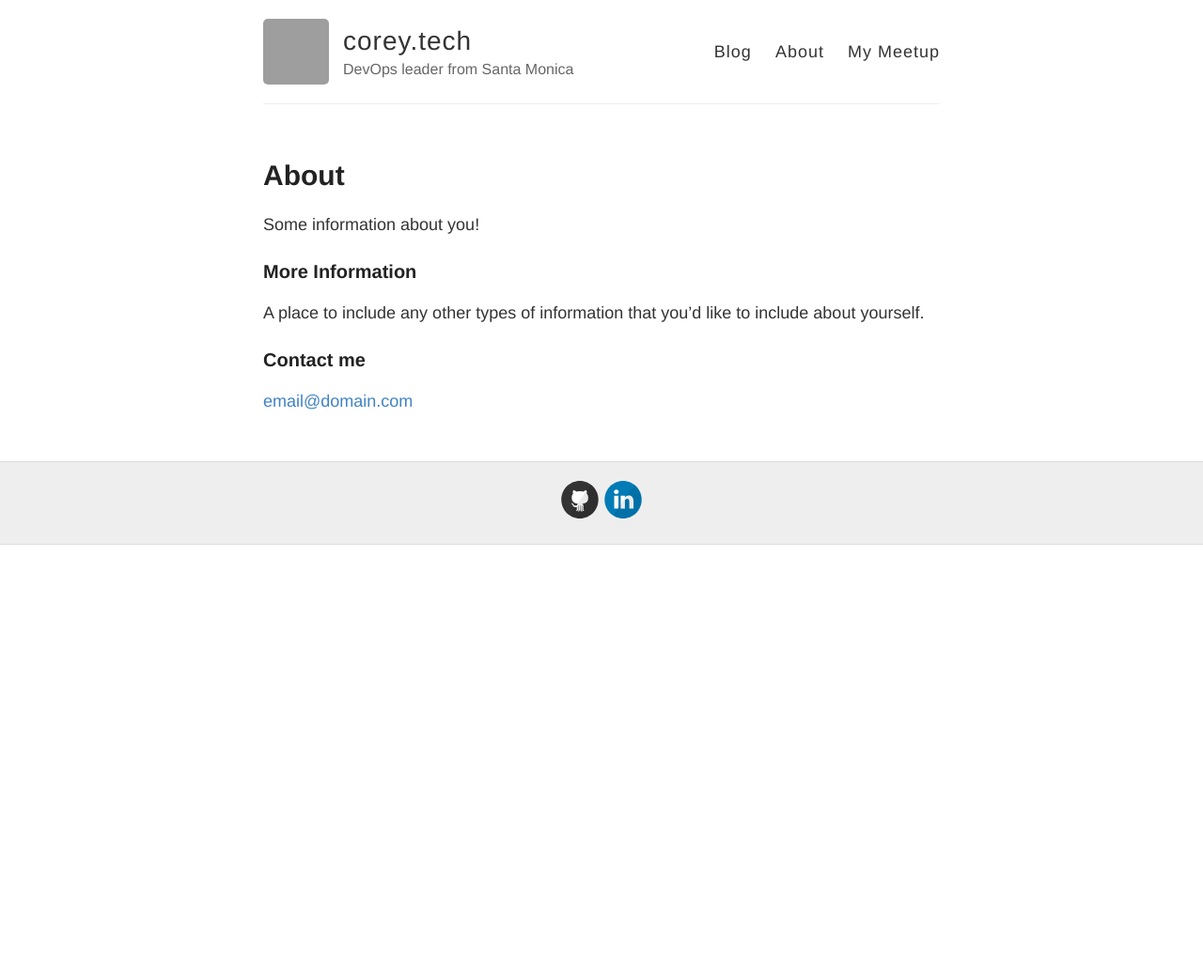
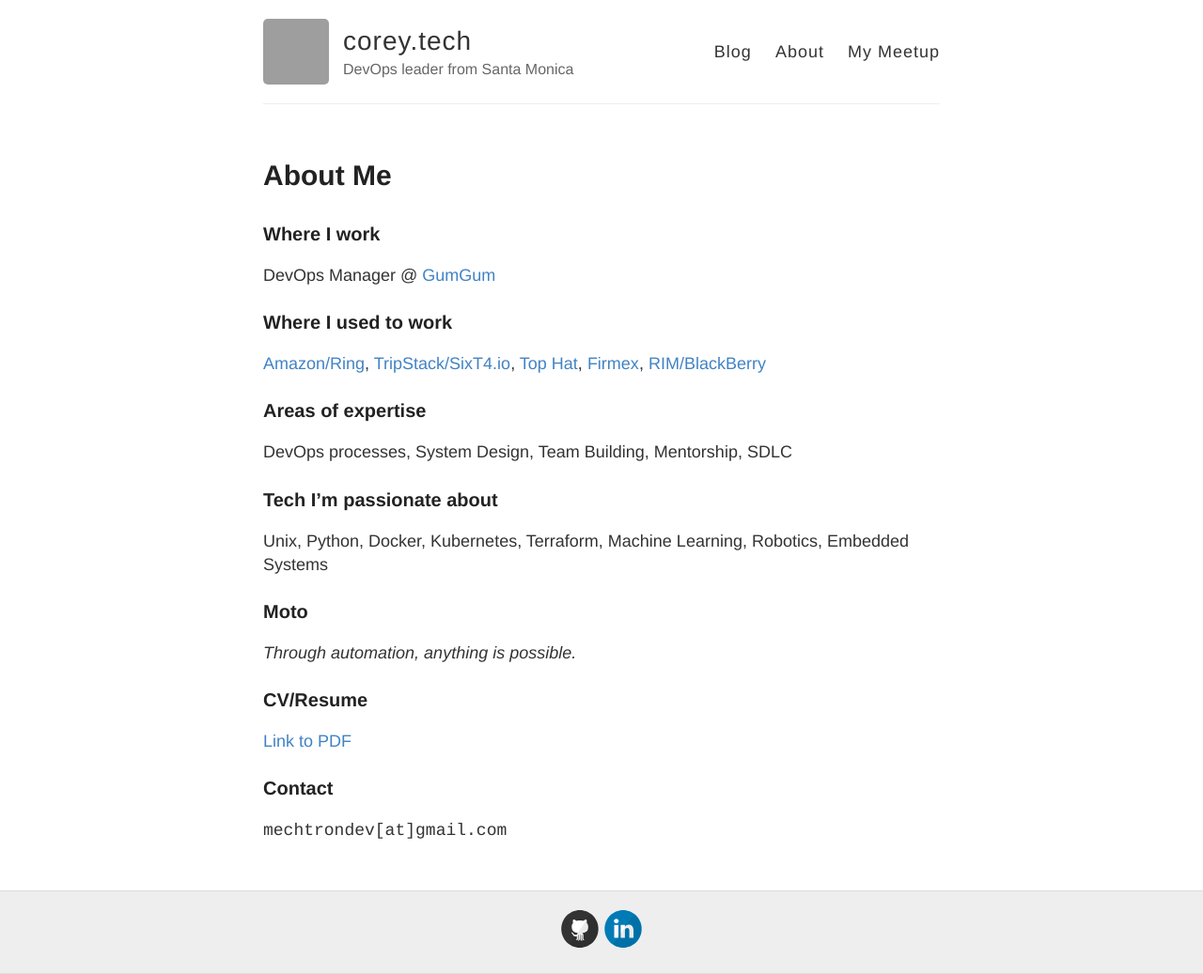
Before and after one commit to mechtron/mechtron.github.io, a Jekyll site: the page built from about.md, in a window 1280 px wide. Shown: the whole page at 94% size. Built offline with Jekyll 4.4.1, drawn with Linux system fonts in a browser that asks for light colours; before the commit the page ends 900 px from its top, so only the background shows below that; grey boxes are pictures that could not be loaded.

Commit message:
Add About page

```diff
--- a/about.md
+++ b/about.md
@@ -1,15 +1,33 @@
 ---
 layout: page
-title: About
+title: About Me
 permalink: /about/
 ---
 
-Some information about you!
+### Where I work
 
-### More Information
+DevOps Manager @ [GumGum](https://gumgum.com){:target="_blank"}
 
-A place to include any other types of information that you'd like to include about yourself.
+### Where I used to work
 
-### Contact me
+[Amazon/Ring](https://ring.com){:target="_blank"}, [TripStack/SixT4.io](http://www.tripstack.com){:target="_blank"}, [Top Hat](https://tophat.com){:target="_blank"}, [Firmex](https://www.firmex.com){:target="_blank"}, [RIM/BlackBerry](http://web.blackberry.com){:target="_blank"}
 
-[email@domain.com](mailto:email@domain.com)
+### Areas of expertise
+
+DevOps processes, System Design, Team Building, Mentorship, SDLC
+
+### Tech I'm passionate about
+
+Unix, Python, Docker, Kubernetes, Terraform, Machine Learning, Robotics, Embedded Systems
+
+### Moto
+
+*Through automation, anything is possible.*
+
+### CV/Resume
+
+[Link to PDF]({{ site.baseurl }}/resume.pdf){:target="_blank"}
+
+### Contact
+
+`mechtrondev[at]gmail.com`
```
